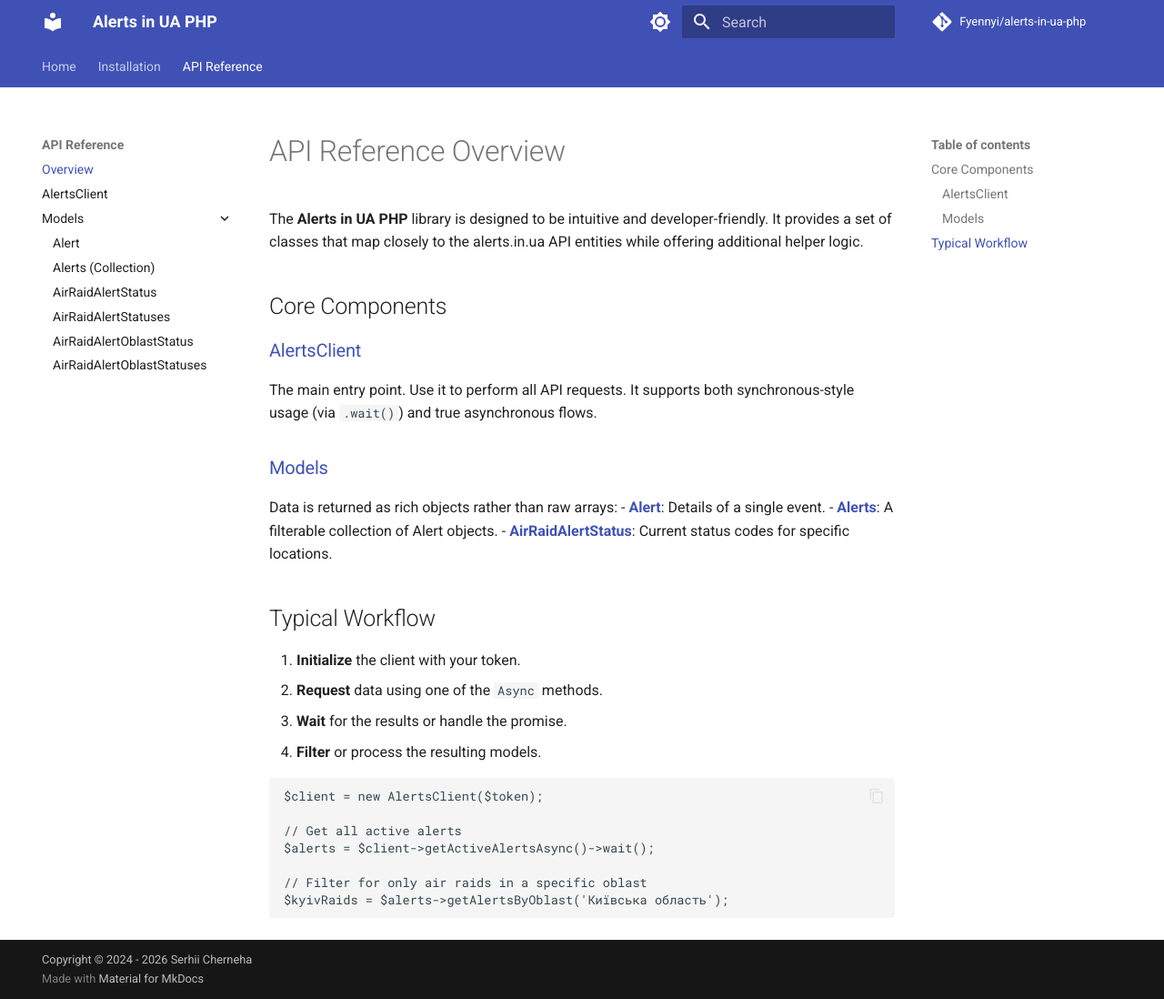
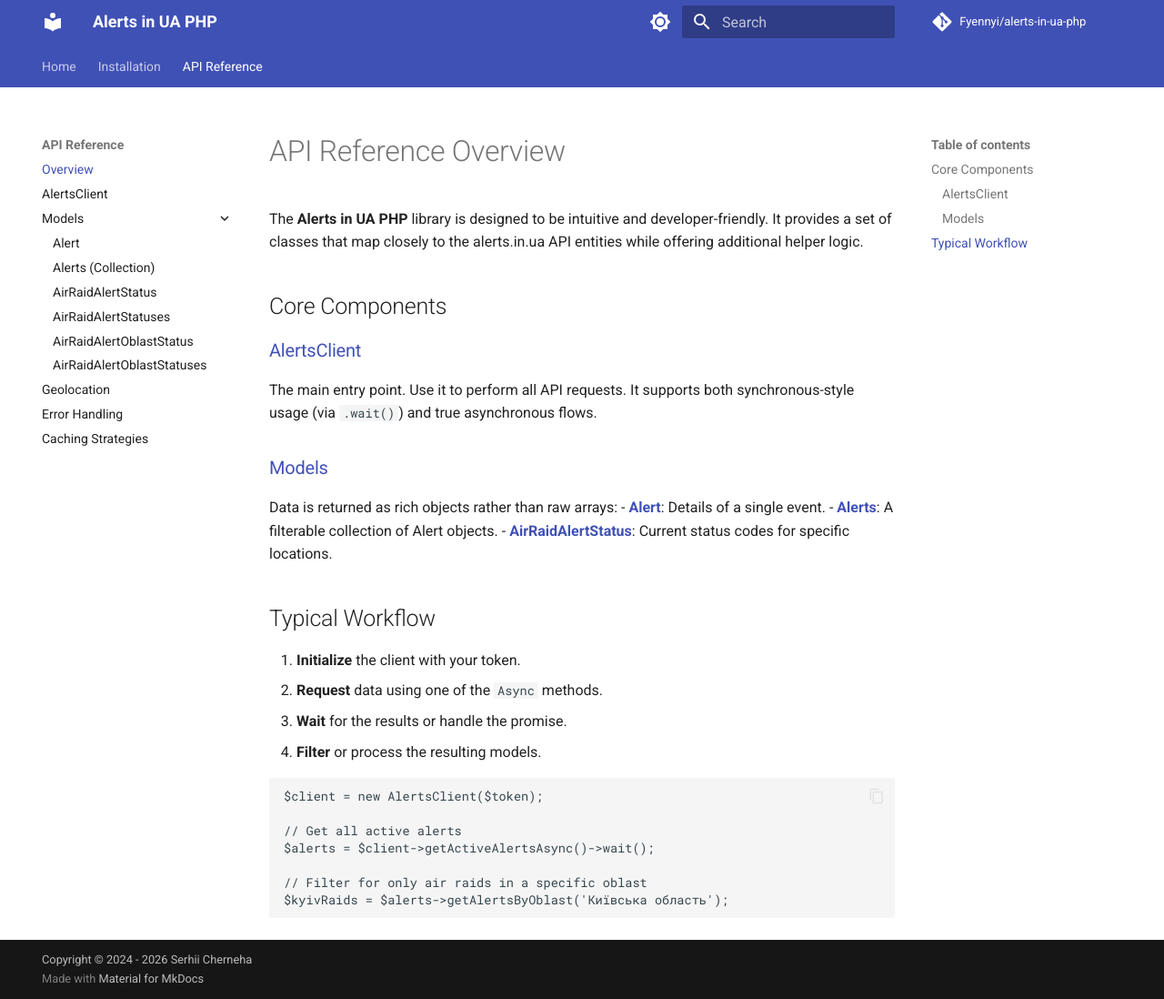
Before and after one commit to Fyennyi/alerts-in-ua-php, an MkDocs documentation site: the page built from docs/methods/index.md, in a window 1280 px wide and 1098 px high. Shown: the whole window at 91% size. Built offline with MkDocs 1.6.1 and Material for MkDocs 9.7.7, drawn with Linux system fonts in a browser that asks for light colours; comment, search, counter and statistics services are not loaded.

Commit message:
docs: Add Geolocation, Caching, and Errors to navigation

```diff
--- a/mkdocs.yml
+++ b/mkdocs.yml
@@ -43,6 +43,9 @@ nav:
       - AirRaidAlertStatuses: methods/air-raid-alert-statuses.md
       - AirRaidAlertOblastStatus: methods/air-raid-alert-oblast-status.md
       - AirRaidAlertOblastStatuses: methods/air-raid-alert-oblast-statuses.md
+    - Geolocation: methods/geolocation.md
+    - Error Handling: methods/errors.md
+    - Caching Strategies: methods/caching.md
 
 markdown_extensions:
   - codehilite
```
